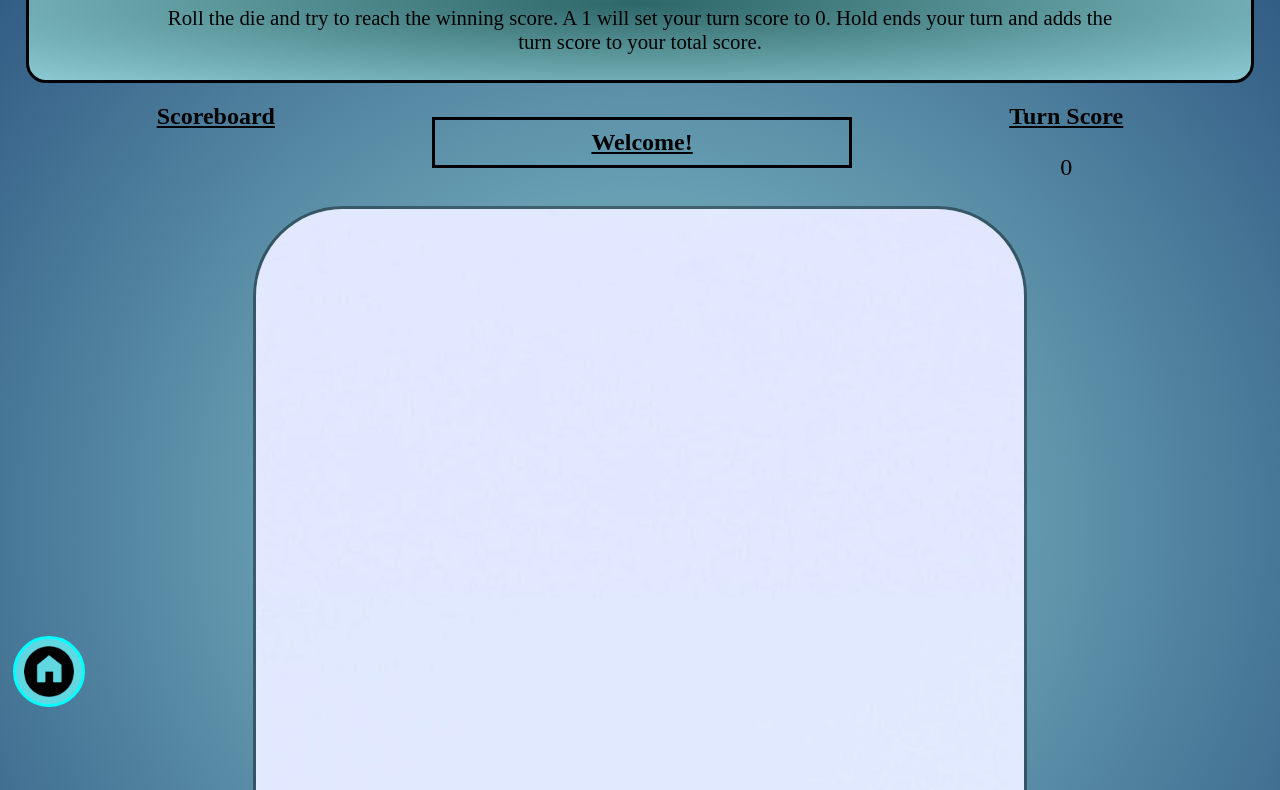
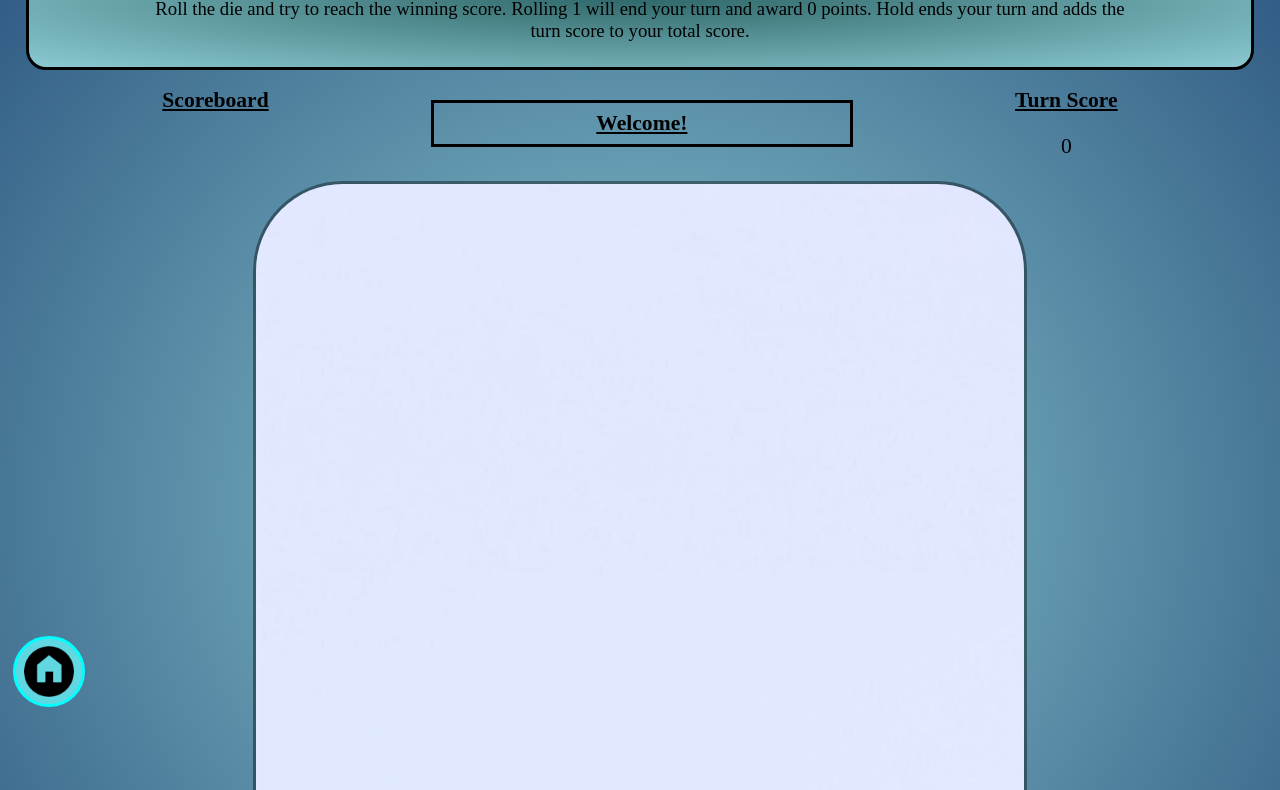
Before and after one commit to SebG-NSCC/sebg-nscc.github.io, a plain HTML site: page arcade/dicegame/dicegame.html in a window 1280 px wide. Shown: the part 89-879 px from the top of the page. Drawn offline with Linux system fonts and the light colour scheme.

Commit message:
Games -> Arcade

```diff
--- a/arcade/dicegame/dicegame.html
+++ b/arcade/dicegame/dicegame.html
@@ -21,7 +21,7 @@
     <section id="intro">
         <h1>Dice Game</h1>
         <article>
-            <p>Roll the die and try to reach the winning score. A 1 will set your turn score to 0. Hold ends your turn and adds the turn score to your total score.</p>
+            <p>Roll the die and try to reach the winning score. Rolling 1 will end your turn and award 0 points. Hold ends your turn and adds the turn score to your total score.</p>
         </article>
     </section>
     <section id="scoreboard">
--- a/arcade/dicegame/dicelayout.css
+++ b/arcade/dicegame/dicelayout.css
@@ -111,3 +111,17 @@ html {
     bottom: 20%;
     z-index: 1;
 }
+
+/*Mobile device styles*/
+@media only screen and (max-width: 480px){
+	body {
+        font-size: 0.9em;
+    }
+}
+
+/* Tablet and desktop styles*/
+@media only screen and (min-width: 481px){
+    body {
+        font-size: 0.9em;
+    }
+}
--- a/arcade/dicegame/dicestyles.css
+++ b/arcade/dicegame/dicestyles.css
@@ -99,3 +99,15 @@ button {
     margin: 2% 5% 0 5%;
     border-radius: 0%;
 }
+
+	/*Mobile device styles*/
+	@media only screen and (max-width: 480px){
+
+	}
+
+	/* Tablet and desktop styles*/
+	@media only screen and (min-width: 481px){
+        #rollButton, #holdButton {
+        padding: 2% 7%;
+        }
+    }
```
Also changed, not shown: arcade/games.html (+1 -1 lines), index.html (+1 -1 lines).
